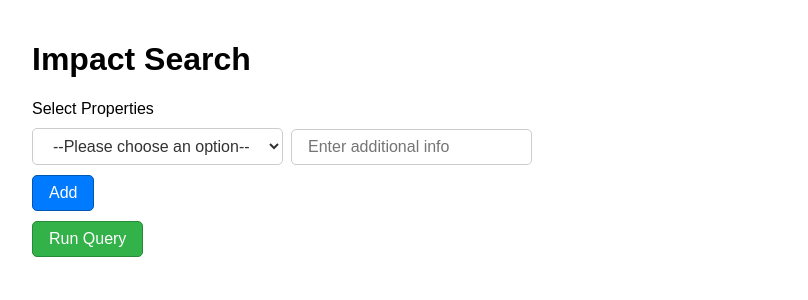
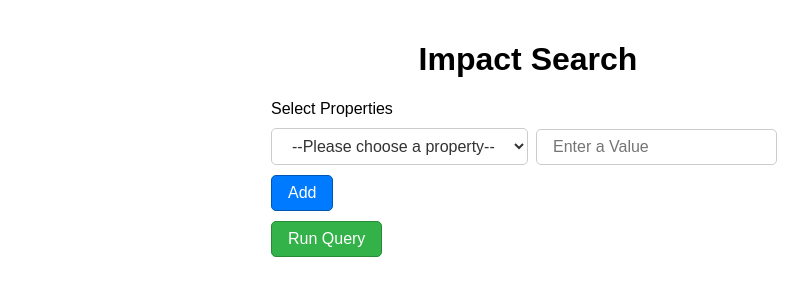
Before and after one commit to WikiEducationFoundation/impact-search, a React (Vite) app: page / in a window 1280 px wide. Shown: the top 300 px of the page, without its empty margins (112-920 px from the left). Built offline with nearby package versions, Linux system fonts and the light colour scheme.

Commit message:
Renamed placeholders + centered page

```diff
--- a/src/components/ArticlesTable.scss
+++ b/src/components/ArticlesTable.scss
@@ -5,7 +5,7 @@
 
   th,
   td {
-    border: 1px solid #ddd;
+    border: 1px solid #beb7b7;
     padding: 8px;
     text-align: left;
   }
--- a/src/components/QueryBuilder.scss
+++ b/src/components/QueryBuilder.scss
@@ -1,7 +1,9 @@
 .query-builder {
   width: 80%;
   margin: 0 auto;
-
+  display: flex;
+  flex-direction: column;
+  align-items: center;
   input[type="text"] {
     border: 1px solid #ccc;
     border-radius: 5px;
@@ -60,6 +62,7 @@
 
     &.export-csv-button {
       margin-top: 10px;
+      align-self: flex-start;
     }
     &:hover {
       cursor: pointer;
--- a/src/components/QueryBuilder.tsx
+++ b/src/components/QueryBuilder.tsx
@@ -101,8 +101,8 @@ export default function QueryBuilder() {
     <div className="query-builder">
       <h1>Impact Search</h1>
 
-      <label>Select Properties</label>
       <form onSubmit={(e) => handleSubmit(e)}>
+        <label>Select Properties</label>
         {queryItemsData.map((property, index) => (
           <QueryItem
             handleChange={(index, value) =>
--- a/src/components/QueryItem.tsx
+++ b/src/components/QueryItem.tsx
@@ -16,7 +16,7 @@ export default function QueryItem({
         value={property}
         required
       >
-        <option value="">--Please choose an option--</option>
+        <option value="">--Please choose a property--</option>
         <option value="gender">Gender</option>
         <option value="ethnicity">Ethnicity</option>
         <option value="occupation">Occupation</option>
@@ -25,7 +25,7 @@ export default function QueryItem({
         type="text"
         value={qValue}
         onChange={(e) => handleTextFieldChange(index, e.target.value)}
-        placeholder="Enter additional info"
+        placeholder="Enter a Value"
         required
       />
       {properties.length > 1 && (
```
